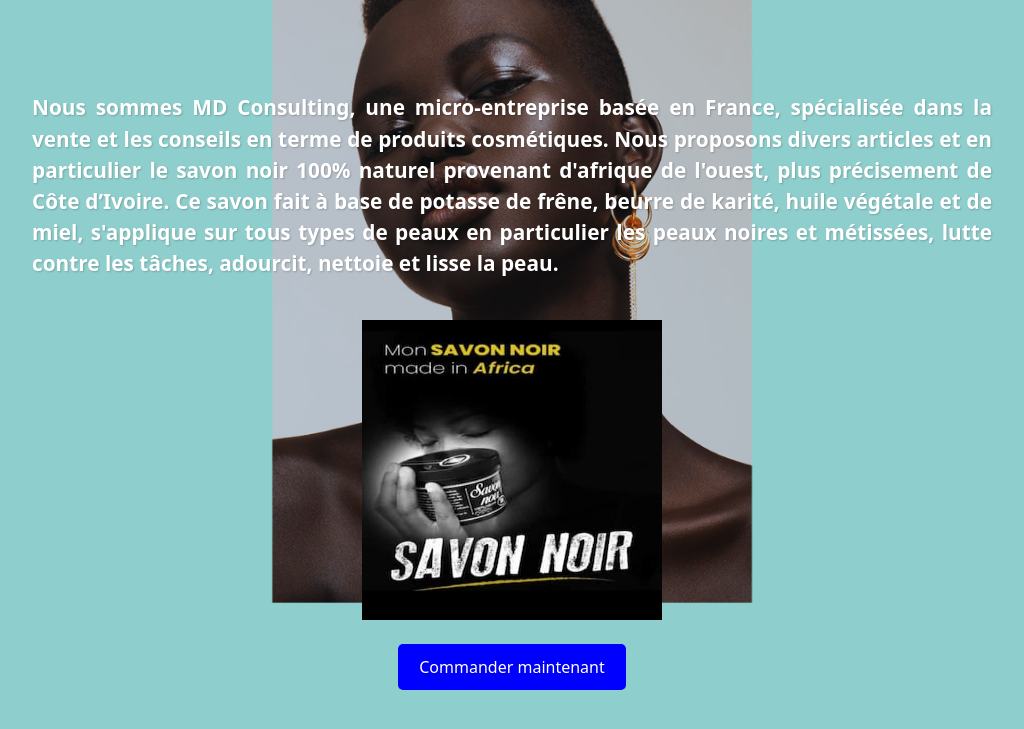
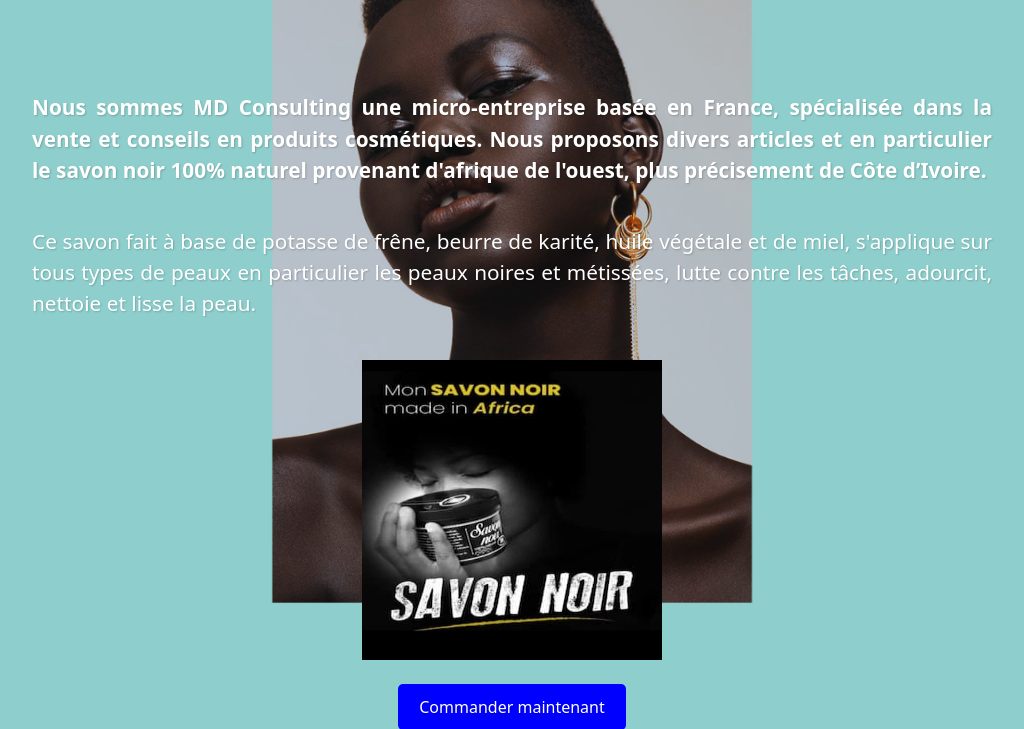
Before and after one commit to Peyroche/mon_projet1, a Flask app: page / in a window 1280 px wide. Shown: the part 156-885 px from the top of the page, without its empty margins (128-1152 px from the left). Run offline with Flask 3, Linux system fonts and the light colour scheme; parts of the project's set-up code (start-up, migrations or seed data) failed here and were passed over.

Commit message:
Ajout accueil.html

```diff
--- a/templates/accueil.html
+++ b/templates/accueil.html
@@ -10,7 +10,9 @@
 
   <div class="texte">
 
-       <p style="color: white;"><b>Nous sommes MD Consulting, une micro-entreprise basée en France, spécialisée dans la vente et les conseils en terme de produits cosmétiques. Nous proposons divers articles et en particulier le savon noir 100% naturel provenant d'afrique de l'ouest, plus précisement de Côte d’Ivoire. Ce savon fait à base de potasse de frêne, beurre de karité, huile végétale et de miel, s'applique sur tous types de peaux en particulier les peaux noires et métissées, lutte contre les tâches, adourcit, nettoie et lisse la peau.</b></p><br/>
+       <p style="color: white;"><b>Nous sommes MD Consulting une micro-entreprise basée en France, spécialisée dans la vente et conseils en produits cosmétiques. Nous proposons divers articles et en particulier le savon noir 100% naturel provenant d'afrique de l'ouest, plus précisement de Côte d’Ivoire.</b></p><br/>
+
+<p style="color: white;">Ce savon fait à base de potasse de frêne, beurre de karité, huile végétale et de miel, s'applique sur tous types de peaux en particulier les peaux noires et métissées, lutte contre les tâches, adourcit, nettoie et lisse la peau.</b></p><br/>
 
 <div style="text-align: center;">
   <img src="{{ url_for('static', filename='images/Affiche.jpg') }}" height="300" width="300" alt="Affiche promotionnelle du savon noir naturel">
```
